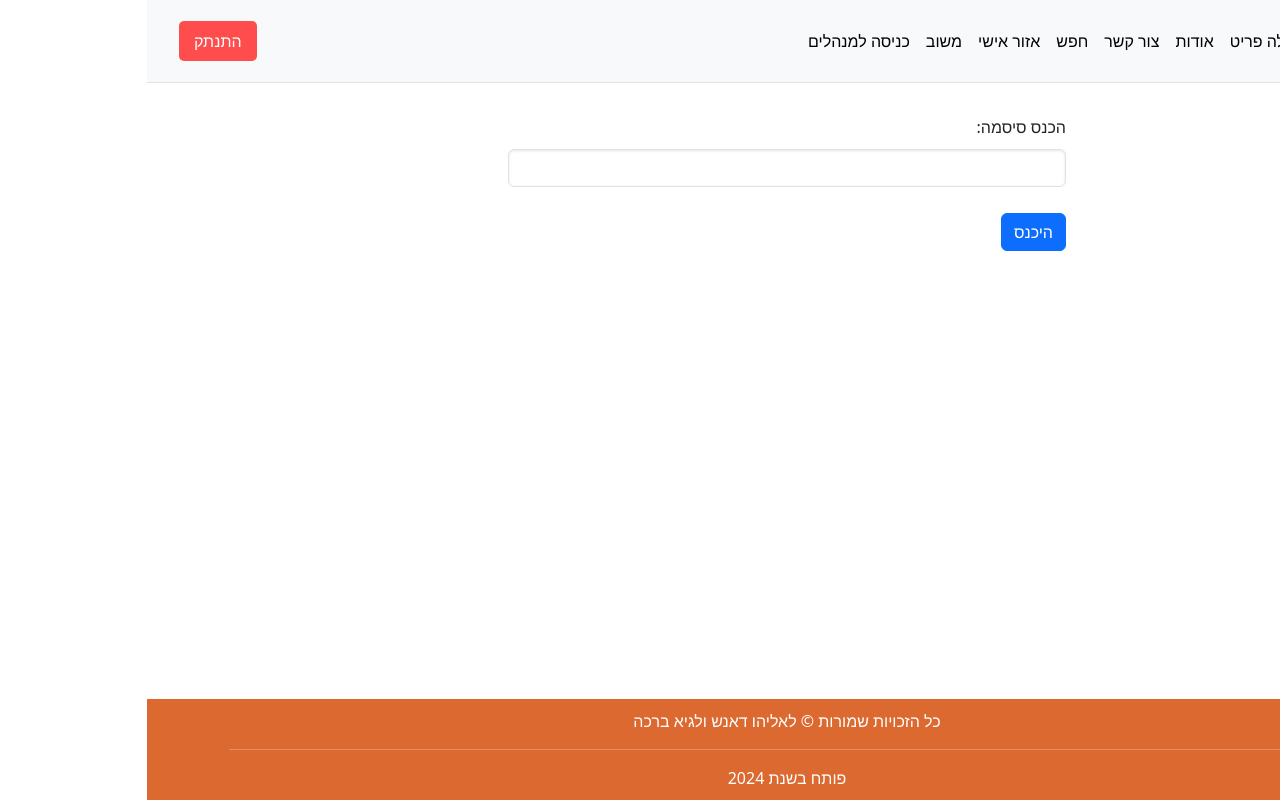
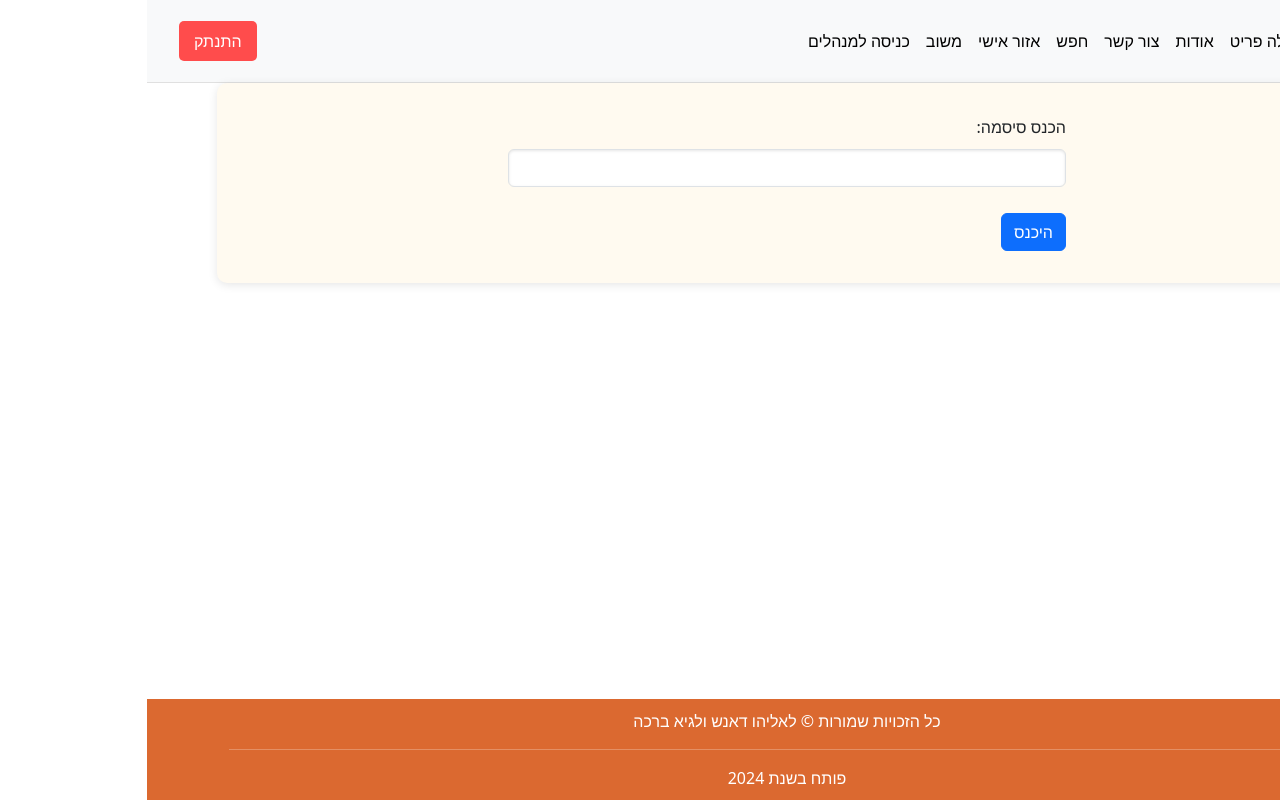
Before and after one commit to Eliahoodanesh/trumot-eliahoo-and-guy, a React (Create React App) app: page /Managers in a window 1280 px wide. Built offline with nearby package versions, Linux system fonts and the light colour scheme; no server answers.

Commit message:
designer

```diff
--- a/src/comp/Managers.js
+++ b/src/comp/Managers.js
@@ -25,7 +25,7 @@
 
   if (!loggedIn) { // If user is not logged in, show the login form
     return (
-      <div className="container d-flex justify-content-center align-items-center" style={{ height: '25vh' }}>
+      <div className="content-container container d-flex justify-content-center align-items-center" style={{ height: '25vh' }}>
         <div className="col-md-6">
           <label htmlFor="password">הכנס סיסמה:</label> {/* Label for password input */}
           <input
@@ -43,7 +43,7 @@
   }
 
   return (
-    <div className='container-fluid'>
+    <div className='content-container'>
       <br />
       <Tabs
         defaultActiveKey="editContact" // Set default active tab
```
